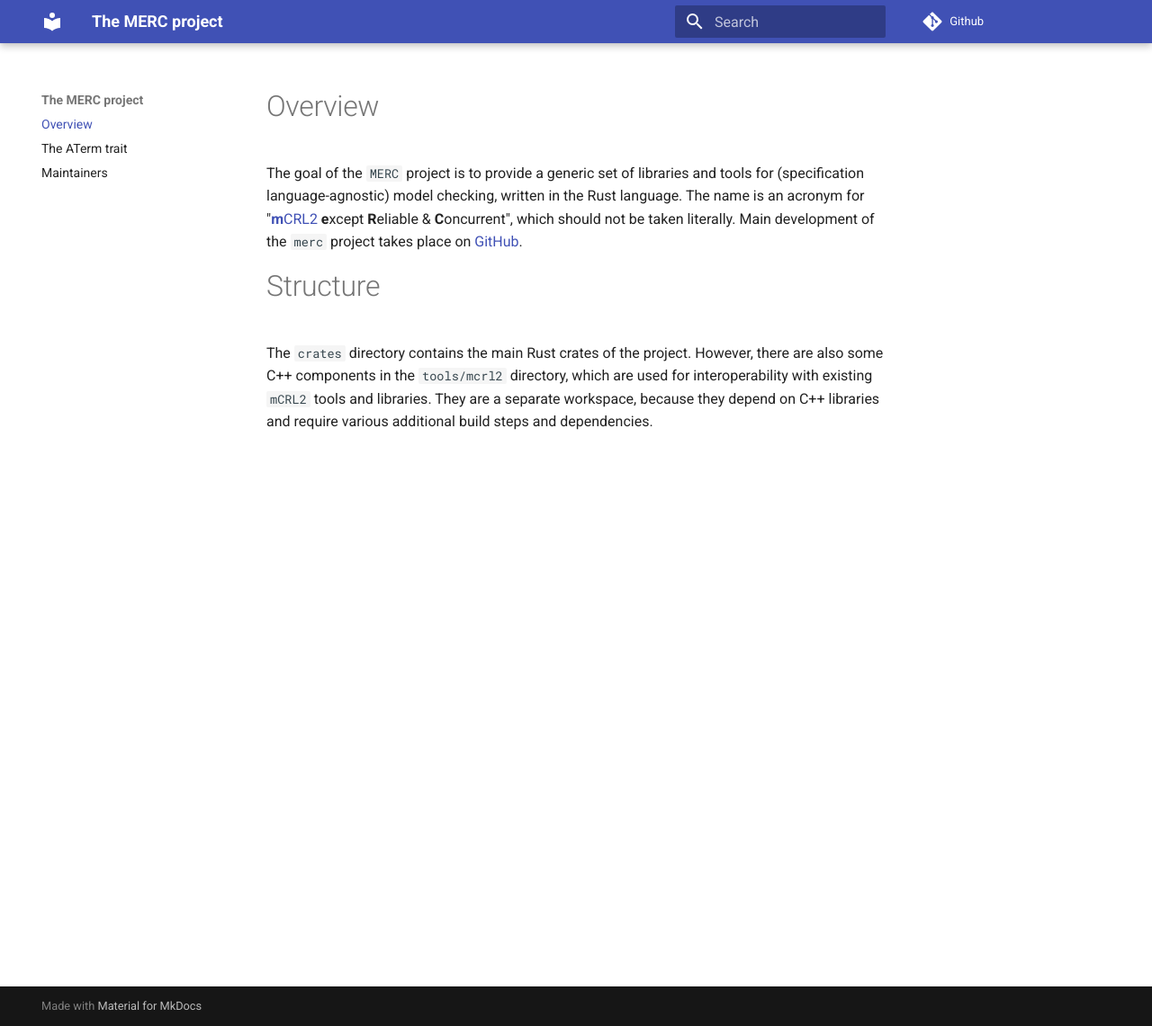
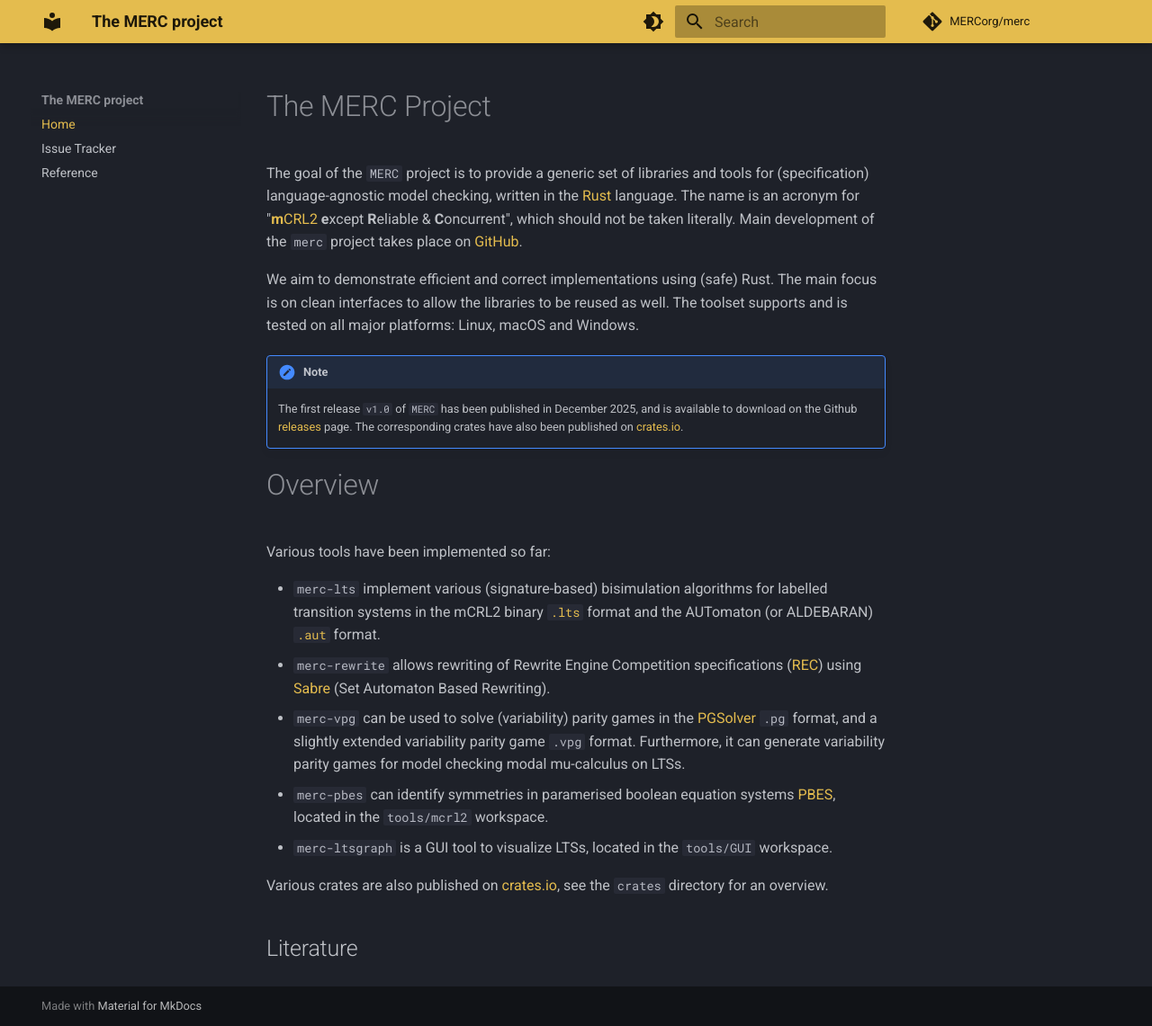
Before and after one commit to MERCorg/merc-website, an MkDocs documentation site: the page built from docs/index.md, in a window 1280 px wide and 1141 px high. Shown: the whole window at 90% size. Built offline with MkDocs 1.6.1 and Material for MkDocs 9.7.7, drawn with Linux system fonts in a browser that asks for light colours; comment, search, counter and statistics services are not loaded.

Commit message:
Updated homepage and color scheme

```diff
--- a/docs/index.md
+++ b/docs/index.md
@@ -1,7 +1,22 @@
+# The MERC Project
+
+The goal of the `MERC` project is to provide a generic set of libraries and tools for (specification) language-agnostic model checking, written in the [Rust](https://rust-lang.org/) language. The name is an acronym for "[**m**CRL2](https://www.mcrl2.org/web/index.html) **e**xcept **R**eliable & **C**oncurrent", which should not be taken literally. Main development of the `merc` project takes place on [GitHub](https://github.com/MERCorg/merc).
+
+We aim to demonstrate efficient and correct implementations using (safe) Rust. The main focus is on clean interfaces to allow the libraries to be reused as well. The toolset supports and is tested on all major platforms: Linux, macOS and Windows.
+
+!!! note Announcement
+    The first release `v1.0` of `MERC` has been published in December 2025, and is available to download on the Github [releases](https://github.com/MERCorg/merc/releases) page. The corresponding crates have also been published on [crates.io](https://crates.io/users/mlaveaux).
+
 # Overview
 
-The goal of the `MERC` project is to provide a generic set of libraries and tools for (specification language-agnostic) model checking, written in the Rust language. The name is an acronym for "[**m**CRL2](https://www.mcrl2.org/web/index.html) **e**xcept **R**eliable & **C**oncurrent", which should not be taken literally. Main development of the `merc` project takes place on [GitHub](https://github.com/MERCorg/merc).
+Various tools have been implemented so far:
 
-# Structure
+ - `merc-lts` implement various (signature-based) bisimulation algorithms for labelled transition systems in the mCRL2 binary [`.lts`](https://www.mcrl2.org/web/user_manual/tools/lts.html) format and the AUTomaton (or ALDEBARAN) [`.aut`](https://cadp.inria.fr/man/aut.html) format.
+ - `merc-rewrite` allows rewriting of Rewrite Engine Competition specifications ([REC](https://doi.org/10.1007/978-3-030-17502-3_6)) using [Sabre](https://arxiv.org/abs/2202.08687) (Set Automaton Based Rewriting).
+ - `merc-vpg` can be used to solve (variability) parity games in the [PGSolver](https://github.com/tcsprojects/pgsolver) `.pg` format, and a slightly extended variability parity game `.vpg` format. Furthermore, it can generate variability parity games for model checking modal mu-calculus on LTSs.
+ - `merc-pbes` can identify symmetries in paramerised boolean equation systems [PBES](https://doi.org/10.1016%2Fj.tcs.2005.06.016), located in the `tools/mcrl2` workspace.
+ - `merc-ltsgraph` is a GUI tool to visualize LTSs, located in the `tools/GUI` workspace.
 
-The `crates` directory contains the main Rust crates of the project. However, there are also some C++ components in the `tools/mcrl2` directory, which are used for interoperability with existing `mCRL2` tools and libraries. They are a separate workspace, because they depend on C++ libraries and require various additional build steps and dependencies.
+Various crates are also published on [crates.io](https://crates.io/users/mlaveaux), see the `crates` directory for an overview.
+
+## Literature
--- /dev/null
+++ b/docs/stylesheets/extra.css
@@ -0,0 +1,5 @@
+:root  > * {
+  --md-primary-fg-color:        #e4bc4e;
+
+
+}
--- a/mkdocs.yml
+++ b/mkdocs.yml
@@ -2,6 +2,34 @@ site_name: The MERC project
 site_url: https://mercorg.github.io/merc-website/
 theme:
   name: material
+  palette:
+    - scheme: slate
+      primary: amber
+      toggle:
+        icon: material/brightness-4
+        name: Switch to light mode
 
-repo_name: Github
+    - scheme: default
+      primary: amber
+      toggle:
+        icon: material/brightness-7
+        name: Switch to dark mode
+  language: en
+
+
+repo_name: MERCorg/merc
 repo_url: https://github.com/MERCorg/merc/
+
+# Definition for the left-hand navigation menu
+nav:
+  - Home: index.md
+  - 'Issue Tracker': https://github.com/MERCorg/merc/issues
+  - 'Reference': https://mercorg.github.io/merc/
+
+# Custom CSS
+extra_css:
+  - stylesheets/extra.css
+
+# Enable markdown extensions
+markdown_extensions:
+  - admonition # The admonition extension allows you to create callout boxes.
```
Also changed, not shown: 1 other file.
